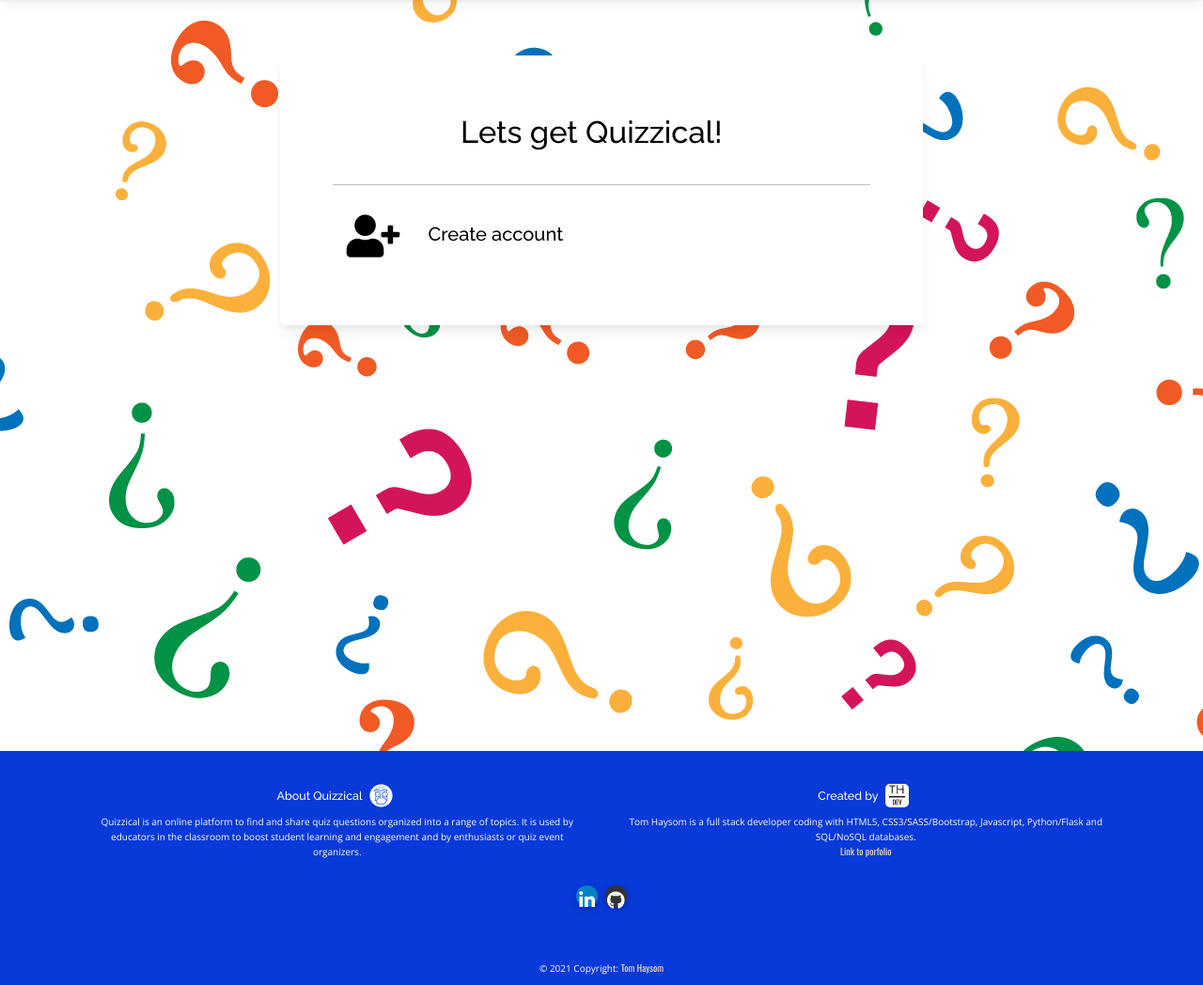
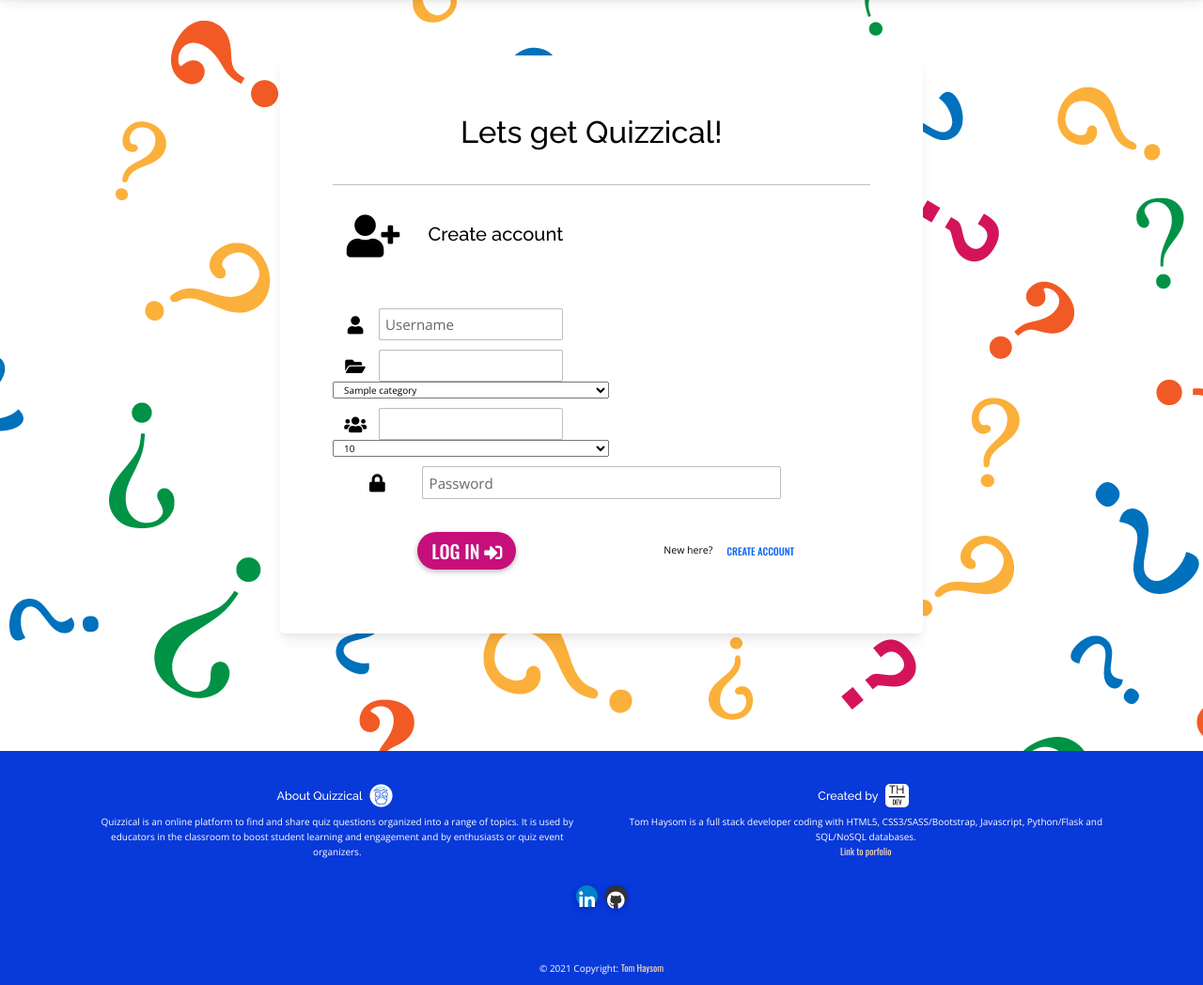
Before and after one commit to thaysom22/quizzical, a Flask app: page /register in a window 1280 px wide. Shown: the part 68-1116 px from the top of the page at 94% size. Run offline with Flask 2, Linux system fonts and the light colour scheme; a database or web service that is not in the repository returns one stand-in record (values such as "Sample title"); some libraries are stand-ins or nearby versions.

Commit message:
add markup for register form. implement functionality to read list of categories and age ranges from collections in register view function

```diff
--- a/app.py
+++ b/app.py
@@ -102,7 +102,19 @@ def register():
         redirect(url_for("profile"))  # if logged in redirect to profile page
 
     if request.method == "GET":
-        return render_template("pages/register.html", loggedIn=loggedIn)
+        # read from categories and age_ranges collections in db
+        category_names = list(mongo.db.categories.find(
+            projection={'_id':False})
+            .sort("category_name", 1))
+        age_ranges = list(mongo.db.age_ranges.find(
+            projection={'_id':False, 'order':False})
+            .sort("order", 1))
+
+        return render_template(
+            "pages/register.html",
+            loggedIn=loggedIn,
+            category_names=category_names,
+            age_ranges=age_ranges)
 
     username_form = request.form.get("username").lower()  # form input validation done client-side
     existing_user = mongo.db.users.find_one(
--- a/templates/pages/register.html
+++ b/templates/pages/register.html
@@ -12,6 +12,97 @@
             <i class="icon-lg fas fa-user-plus"></i>
             <h4>Create account</h4>
         </div>
+        <!-- register form -->
+         <form method="POST" action="{{ url_for('register') }}">
+            <!-- username -->
+            <div class="col-12 col-lg-6">
+                <div class="row mb-3">
+                    <div class="col-2 d-flex justify-content-center align-items-center">
+                        <i class="fas fa-user icon-sm"></i>
+                    </div>
+                    <div class="col-8 d-flex justify-content-center form-outline">
+                        <input id="username" name="username" type="text"
+                        min-length="5" maxlength="20" pattern="^[a-zA-Z0-9]{5,20}$"
+                        class="form-control" required>
+                        <label for="username" class="form-label">Username</label>
+                    </div>
+                </div>
+            </div>
+            <!-- main category select-->
+            <div class="col-12 col-lg-6">
+                <div class="row mb-3">
+                    <div class="col-2 d-flex justify-content-center align-items-center">
+                        <i class="fas fa-folder-open icon-sm"></i>
+                    </div>
+                    <div class="col-8 d-flex justify-content-center form-outline">
+                        <input id="main-category" name="main-category" type="text"
+                        role="listbox" aria-multiselectable="false"
+                        aria-disabled="false" aria-haspopup="true"
+                        aria-expanded="false"
+                        class="form-control select-input" required>
+                    </div>
+                    <select class="select">
+                        {% for category_name in category_names %}
+                            <option value="{{ category_name.category_name }}">
+                                {{ category_name.category_name }}
+                            </option>
+                        {% endfor %}
+                    </select>
+                </div>
+            </div>
+            <!-- main age range select-->
+            <div class="col-12 col-lg-6 order-lg-4">
+                <div class="row mb-3">
+                    <div class="col-2 d-flex justify-content-center align-items-center">
+                        <i class="fas fa-users icon-sm"></i>
+                    </div>
+                    <div class="col-8 d-flex justify-content-center form-outline">
+                        <input id="main-age-range" name="main-age-range" type="text"
+                        role="listbox" aria-multiselectable="false"
+                        aria-disabled="false" aria-haspopup="true"
+                        aria-expanded="false"
+                        class="form-control select-input" required>
+                    </div>
+                    <select class="select">
+                        {% for age_range in age_ranges %}
+                            <option value="{{ age_range.age_range }}">
+                                {{ age_range.age_range }}
+                            </option>
+                        {% endfor %}
+                    </select>
+                </div>
+            </div>
+            <!-- password -->
+            <div class="row mb-3">
+                <div class="col-2 d-flex justify-content-center align-items-center">
+                    <i class="fas fa-lock icon-sm"></i>
+                </div>
+                <div class="col-8 d-flex justify-content-center form-outline">
+                    <input id="password" name="password" type="password"
+                        min-length="5" maxlength="20" pattern="^[a-zA-Z0-9]{5,20}$"
+                        class="form-control" required
+                    >
+                    <label for="password" class="form-label">Password</label>
+                </div>
+            </div>
+            <!-- submit -->
+             <div class="row mt-5 d-flex justify-content-center align-items-center">
+                 <div class="col-12 col-lg-6 d-flex justify-content-center align-items-center mb-2 mb-lg-0">
+                    <button type="submit" class="btn btn-rounded cta m-2">
+                        Log In
+                        <i class="fas fa-sign-in-alt icon-sm"></i>
+                    </button>
+                 </div>
+                <div class="form-new-user col-12 col-lg-6 d-flex justify-content-center align-items-center">
+                    <span>New here?</span>
+                    <a href="{{ url_for('register') }}" type="button"
+                        class="btn btn-link" data-mdb-ripple-color="dark"
+                    >
+                    Create account
+                    </a>
+                </div>
+             </div>
+        </form>
     </div>
 </div>
 
```
Also changed, not shown: README.md.
